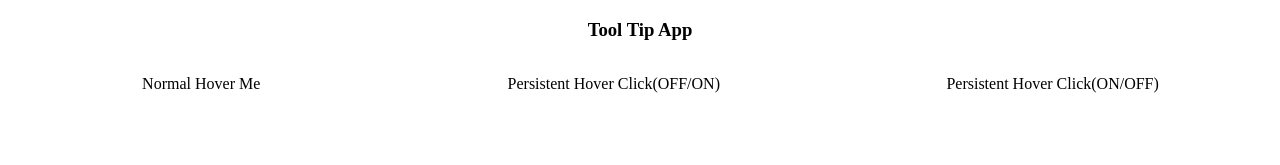
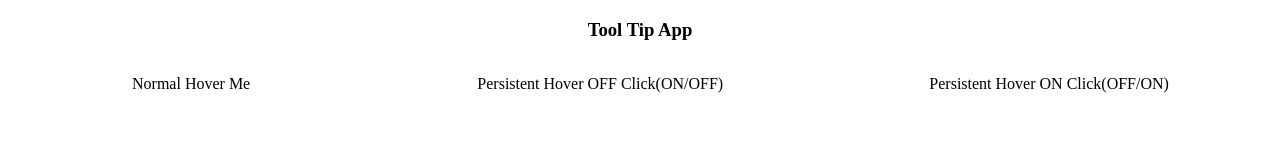
Before and after one commit to tenso2006/TooltipFeature, a React app: page / in a window 1280 px wide. Shown: the top 165 px of the page. Built offline with nearby package versions, Linux system fonts and the light colour scheme.

Commit message:
Change order and description for readability.

```diff
--- a/containers/App.js
+++ b/containers/App.js
@@ -96,10 +96,10 @@ export default class App extends Component {
           <MouseOverClickHover info={this} description={'Normal Hover Me'} clickValues={{hover:this.set(true), wasClicked:this.state.wasClicked}}
             hoverStyle={hoverStyle} tooltipStyle={tooltipStyle}
           />
-          <MouseOverClickHover info={this} description={'Persistent Hover Click(OFF/ON)'} clickValues={{hover:this.state.hover, wasClicked:this.set(false)}}
+          <MouseOverClickHover info={this} description={'Persistent Hover OFF Click(ON/OFF)'} clickValues={{hover:this.state.wasClicked , wasClicked:this.state.wasClicked}}
             hoverStyle={hoverStyle} tooltipStyle={tooltipStyle}
           />
-          <MouseOverClickHover info={this} description={'Persistent Hover Click(ON/OFF)'} clickValues={{hover:this.state.wasClicked , wasClicked:this.state.wasClicked}}
+          <MouseOverClickHover info={this} description={'Persistent Hover ON Click(OFF/ON)'} clickValues={{hover:this.state.hover, wasClicked:this.set(false)}}
             hoverStyle={hoverStyle} tooltipStyle={tooltipStyle}
           />
         </div>
```
